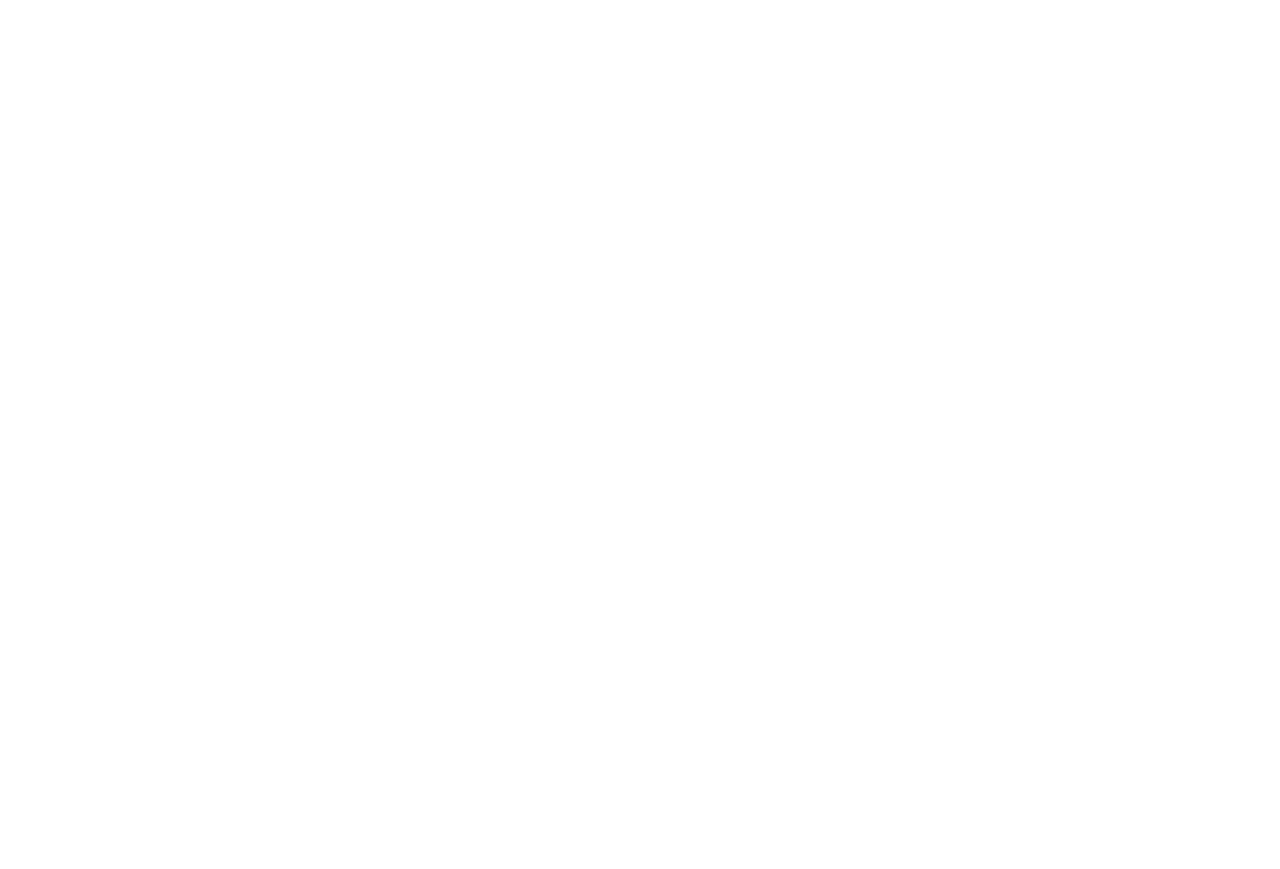
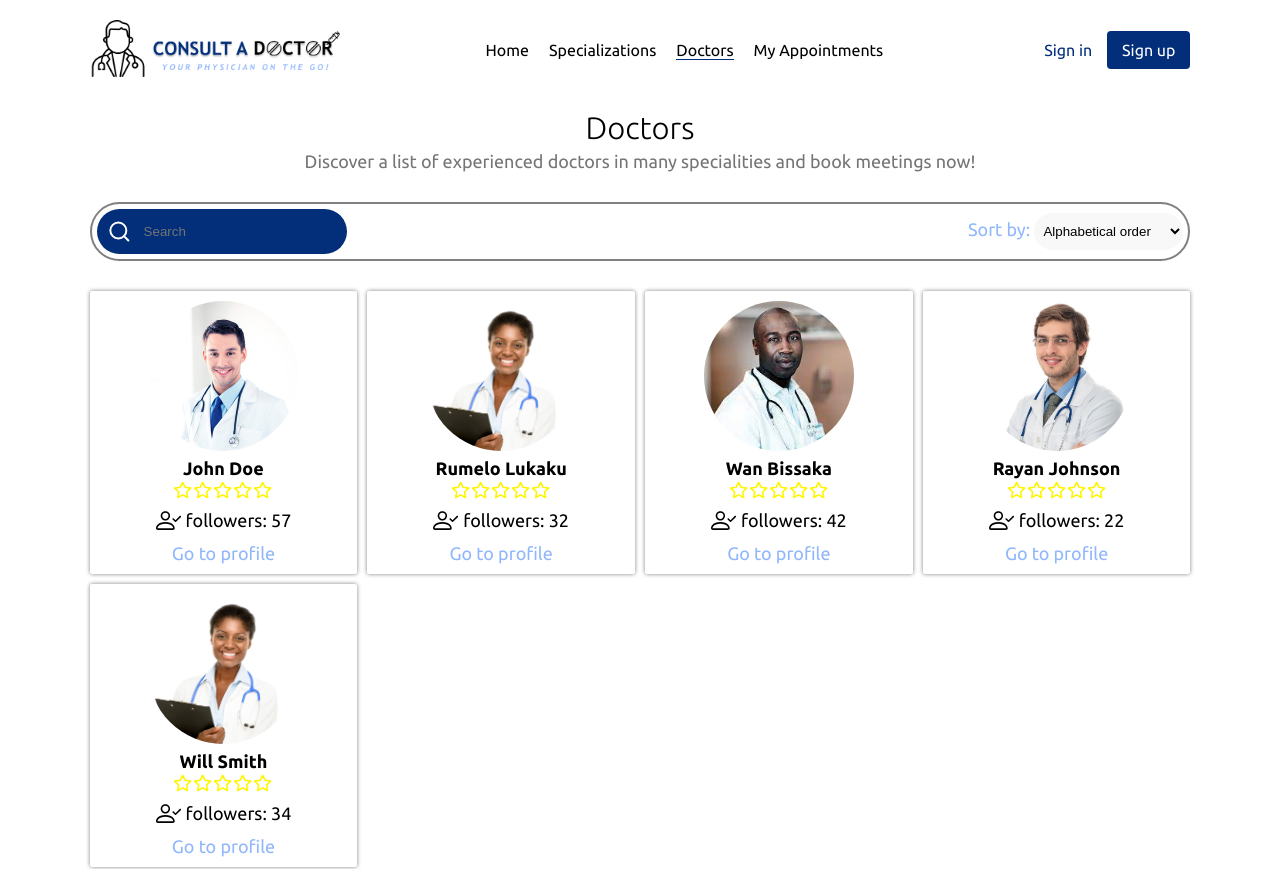
Before and after one commit to abedulaziz/Consult-a-doctor, a React (Create React App) app in the folder consult-a-doctor_frontend/: page /doctor/accounts in a window 1280 px wide. Before the commit this address had no page. Shown: the top 869 px of the page. Before the commit the page ends 800 px from the top, so only its background shows below. Built offline with nearby package versions, Linux system fonts and the light colour scheme.

Commit message:
Frontend: implementing doctorCard layout and doctors page components with styling

```diff
--- a/consult-a-doctor_frontend/src/App.css
+++ b/consult-a-doctor_frontend/src/App.css
@@ -28,6 +28,10 @@
   margin: auto;
 }
 
+main {
+  margin-bottom: 20px;
+}
+
 h1, h3, h4, h5, h6, p {
   margin: 0;
   padding: 0;
@@ -44,6 +48,10 @@
 ul {
   list-style-type: none;
   padding: 0;
+}
+
+a {
+  text-decoration: none;
 }
 
 /* ------------------------------------------------ */
@@ -466,17 +474,17 @@
   text-align: center;
 }
 
-.specs .spec_content .heading {
+.specs .spec_content .heading, .doctors .doctors_content .heading {
   margin-bottom: 30px;
 }
 
-.specs .spec_content .heading h2 {
+.specs .spec_content .heading h2, .doctors .doctors_content .heading h2 {
   margin:10px 0 5px;
   font-size: 31px;
   font-weight: 300;
 }
 
-.specs .spec_content .heading p {
+.specs .spec_content .heading p, .doctors .doctors_content .heading p{
   color: var(--grayish-text-color);
 }
 
@@ -551,6 +559,120 @@
 /* ------------------------------------------------ */
 
 /* ------------------------------------------------ */
+/* ----------------- start doctors ----------------- */
+/* ------------------------------------------------ */
+
+.doctors {
+  padding-top: 100px;
+  text-align: center;
+}
+
+.doctors .doctors_content .search-panel {
+  display: flex;
+  justify-content: space-between;
+  padding: 5px;
+  border: 2px solid gray;
+  border-radius: 50px;
+  align-items: center;
+  margin-bottom: 30px;
+}
+
+.doctors .doctors_content .search-panel .search-box {
+  background-color: var(--main-theme-color);
+  border-radius: 50px;
+  overflow: hidden;
+  padding: 10px 5px 10px 10px;
+  display: flex;
+  gap: 10px;
+}
+
+.doctors .doctors_content .search-panel .search-box svg {
+  color: white;
+}
+
+.doctors .doctors_content .search-panel .search-box input{
+  border: none;
+  color: var(--light-text-color);
+  width: 200px;
+  background-color: inherit;
+  outline: none;
+}
+
+.doctors .doctors_content .search-panel .sorting label {
+  color: var(--second-theme-color);
+}
+
+.doctors .doctors_content .search-panel .sorting select{
+  background-color: inherit;
+  border: none;
+  background-color: var(--grayish-background-color);
+  border-radius: 50px;
+  padding: 10px 5px;
+}
+
+.doctors .doctors_content .doctor-cards {
+  display: flex;
+  gap: 10px;
+  flex-wrap: wrap;
+}
+
+.doctors .doctors_content .doctor-cards .card {
+  flex-basis: calc(25% - (30px / 4));
+  background-color: var(--light-text-color);
+  box-shadow: 0 0 4px gray;
+  border-radius: 2px;
+  padding: 10px;
+  text-align: center;
+}
+
+.doctors .doctors_content .doctor-cards .card .img_wrapper {
+  border-radius: 50%;
+  overflow: hidden;
+  width: 150px;
+  height: 150px;
+  margin: 0 auto
+}
+
+.doctors .doctors_content .doctor-cards .card .img_wrapper img {
+  width: 100%;
+  object-fit: cover;
+  height: 100%;
+  object-position: 50% top;
+}
+
+.doctors .doctors_content .doctor-cards .card .doctor-info .fullname {
+  margin-top: 7px;
+}
+
+.doctors .doctors_content .doctor-cards .card .doctor-info .rate svg {
+  width: 20px;
+}
+
+.doctors .doctors_content .doctor-cards .card .doctor-info .followers {
+  display: flex;
+  justify-content: center;
+  align-items: center;
+  gap: 5px;
+}
+
+.doctors .doctors_content .doctor-cards .card .doctor-info .followers svg{
+  width: 25px;
+  height: 25px;
+}
+
+.doctors .doctors_content .doctor-cards .card .doctor-info .profile_link {
+  margin-top: 10px;
+}
+
+.doctors .doctors_content .doctor-cards .card .doctor-info .profile_link a {
+  color: var(--second-theme-color);
+}
+
+/* ------------------------------------------------ */
+/* ----------------- end doctors ----------------- */
+/* ------------------------------------------------ */
+
+/* ------------------------------------------------ */
 /* ----------------- start footer ----------------- */
 /* ------------------------------------------------ */
 
--- a/consult-a-doctor_frontend/src/App.js
+++ b/consult-a-doctor_frontend/src/App.js
@@ -4,6 +4,7 @@
 // page components
 import Home from './page-components/home';
 import Specializations from './page-components/specializations';
+import Doctors from './page-components/doctors';
 
 import './App.css';
 
@@ -14,8 +15,8 @@
         <Routes>
           <Route path='/' element={<Home />}></Route>
           <Route path='/doctor/specializations' element={<Specializations />}></Route>
-          {/* <Route path='/doctors' element={<Doctors />}></Route>
-          <Route path='/profile' element={<Profile />}></Route>
+          <Route path='/doctor/accounts' element={<Doctors />}></Route>
+          {/* <Route path='/profile' element={<Profile />}></Route>
 
           <Route path='/sign-in' element={<SignIn />}></Route>
           <Route path='/sign-up' element={<SignUp />}></Route>  */}
--- /dev/null
+++ b/consult-a-doctor_frontend/src/layout-components/doctorCard.jsx
@@ -0,0 +1,40 @@
+import React from 'react'
+
+import {Link} from 'react-router-dom';
+
+// icons
+import {ReactComponent as Star} from '../assets/icons/star.svg';
+import {ReactComponent as PersonCheck} from '../assets/icons/PersonCheck.svg';
+
+const DoctorCard = ({profile_pic, fullname, followers}) => {
+  return (
+    <div className='card'>
+
+      <div className="img_wrapper">
+        <img src={ profile_pic } />
+      </div>
+
+      <div className="doctor-info">
+        <h4 className="fullname">{ fullname }</h4>
+        <div className="rate">
+          <Star />
+          <Star />
+          <Star />
+          <Star />
+          <Star />
+        </div>
+        <div className="followers">
+          <PersonCheck />
+          followers: { followers }
+        </div>
+
+        <div className="profile_link">
+          <Link to="/profile">Go to profile</Link>
+        </div>
+      </div>
+
+    </div>
+  )
+}
+
+export default DoctorCard
--- /dev/null
+++ b/consult-a-doctor_frontend/src/page-components/doctors.jsx
@@ -0,0 +1,69 @@
+import React from 'react'
+
+// layout components
+import Header from '../layout-components/header';
+import Footer from '../layout-components/footer';
+import DoctorCard from '../layout-components/doctorCard';
+
+// profile pics
+import Doctor1 from '../assets/backgrounds/doctor1.jpg';
+import Doctor2 from '../assets/backgrounds/doctor2.jpg';
+import Doctor3 from '../assets/backgrounds/doctor3.jpg';
+import Doctor4 from '../assets/backgrounds/doctor4.jpg';
+
+
+// icons
+import {ReactComponent as SearchIcon} from '../assets/icons/search.svg';
+
+const Doctors = () => {
+  return (
+    <>
+      <Header />
+
+      <main>
+
+        <div className="doctors">
+          <div className="container">
+            <div className="doctors_content">
+
+              <div className="heading">
+                <h2>Doctors</h2>
+                <p>Discover a list of experienced doctors in many specialities and book meetings now!</p>
+              </div>
+
+              <div className="search-panel">
+                <div className="search-box">
+                  <SearchIcon />
+                  <input type="text" placeholder='Search' />
+                </div>
+
+                <div className="sorting">
+                  <label htmlFor="sortDoctors">Sort by: </label>
+                  <select name="sorting" id="sortDoctors">
+                    <option value="alphabetically">Alphabetical order</option>
+                    <option value="rating">Rate</option>
+                    <option value="rating">Number of followers</option>
+                  </select>
+                </div>
+              </div>
+
+              <div className="doctor-cards">
+                <DoctorCard profile_pic={Doctor1} fullname="John Doe" followers="57" />
+                <DoctorCard profile_pic={Doctor2} fullname="Rumelo Lukaku" followers="32" />
+                <DoctorCard profile_pic={Doctor3} fullname="Wan Bissaka" followers="42" />
+                <DoctorCard profile_pic={Doctor4} fullname="Rayan Johnson" followers="22" />
+                <DoctorCard profile_pic={Doctor2} fullname="Will Smith" followers="34" />
+              </div>
+
+            </div>
+          </div>
+        </div>
+
+      </main>
+
+      <Footer />
+    </>
+  )
+}
+
+export default Doctors
```
